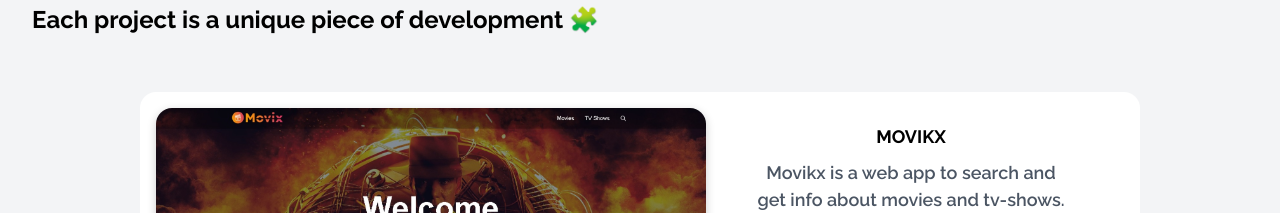
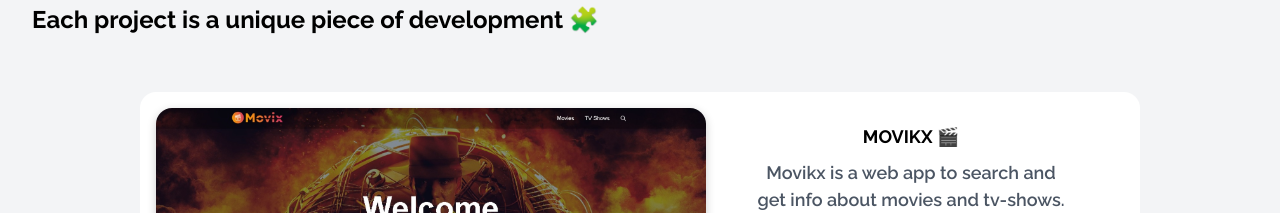
Before and after one commit to Atul1331/Portfolio, a React (Create React App) app: page / in a window 1280 px wide. Shown: the part 1620-1833 px from the top of the page. Built offline with nearby package versions, Linux system fonts and the light colour scheme.

Commit message:
Updated project

```diff
--- a/src/components/Projects.jsx
+++ b/src/components/Projects.jsx
@@ -11,7 +11,7 @@ const projectData = [
     {
         key: 1,
         img: movikx,
-        title : 'Movikx',
+        title : 'Movikx 🎬',
         description: 'Movikx is a web app to search and get info about movies and tv-shows. You can see the latest, trending and popular movies and tv-shows as well as recommended movies and tv-shows based on some show.  ',
         techstack : ['React', 'SCSS', 'Redux'],
         github: 'https://github.com/Atul1331/movix',
```
